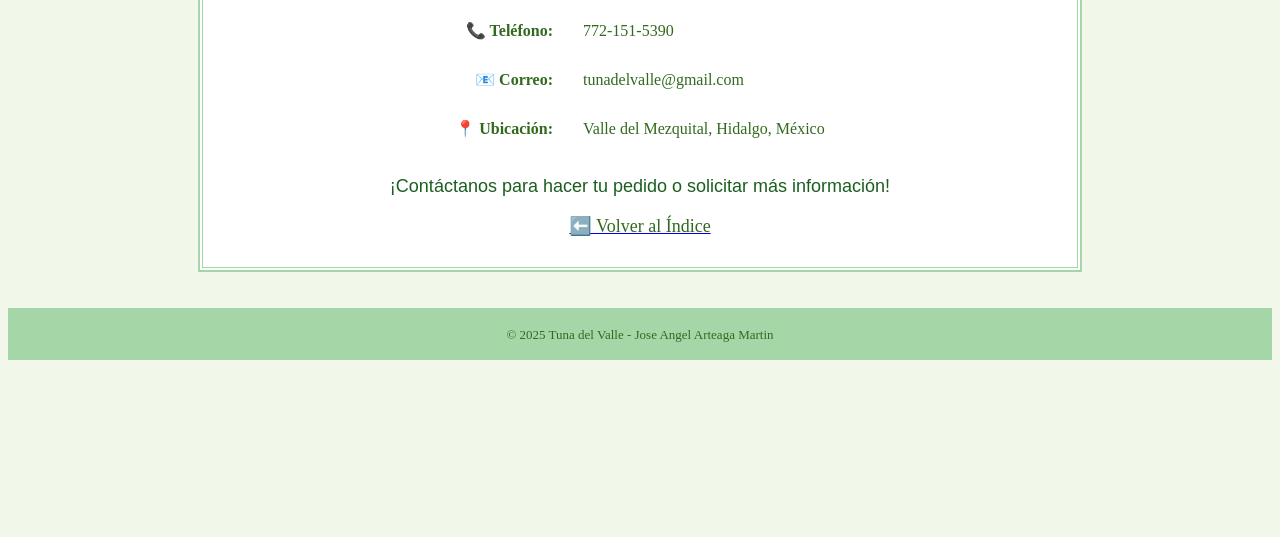
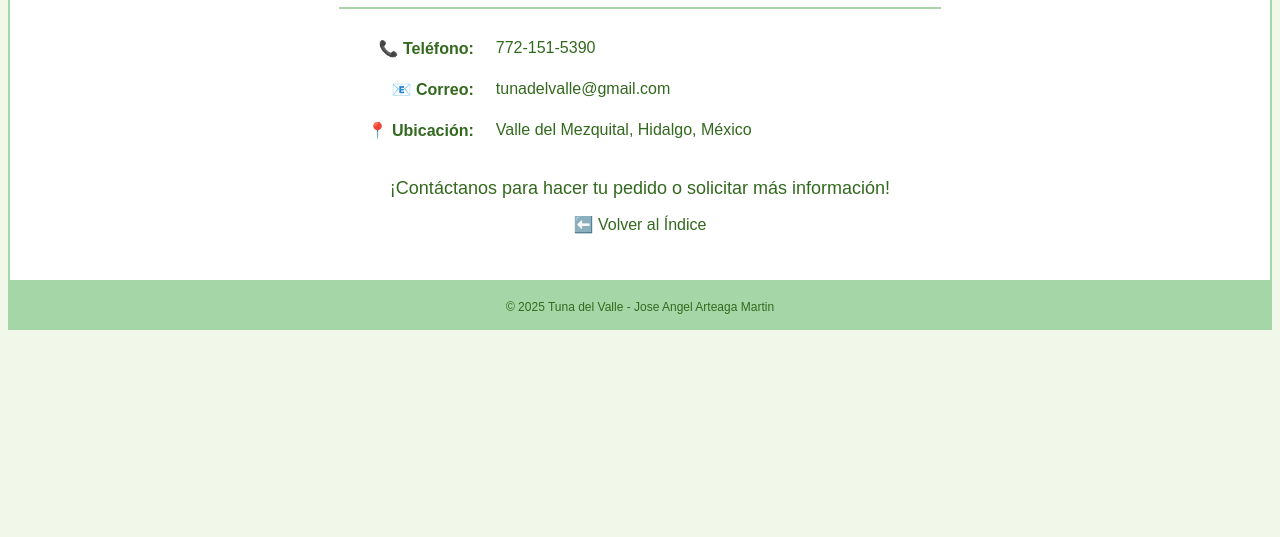
Before and after one commit to Angellino999/Mermelada-de-Tuna, a plain HTML site: page contacto.html in a window 1280 px wide. Shown: the part 263-800 px from the top of the page. Drawn offline with Linux system fonts and the light colour scheme.

Commit message:
Update contacto.html

```diff
--- a/contacto.html
+++ b/contacto.html
@@ -3,39 +3,87 @@
 <head>
     <meta charset="UTF-8">
     <title>Contacto - Tuna del Valle</title>
+    <style>
+        body {
+            background-color: #F1F8E9;
+            color: #33691E;
+            font-family: Arial, Helvetica, sans-serif;
+        }
+        h1, h2 {
+            color: #1B5E20;
+        }
+        h3 {
+            color: #2E7D32;
+        }
+        table {
+            width: 70%;
+            margin: 0 auto;
+        }
+        .header {
+            background-color: #A5D6A7;
+            padding: 20px;
+        }
+        .header img {
+            width: 100px;
+        }
+        .header-title {
+            text-align: center;
+        }
+        .header-title font {
+            color: #1B5E20;
+        }
+        .content {
+            background-color: #FFFFFF;
+            padding: 30px;
+            border: 2px solid #A5D6A7;
+        }
+        .contact-info {
+            padding: 10px 0;
+        }
+        .contact-info td {
+            padding: 10px;
+        }
+        .back-button {
+            display: block;
+            text-align: center;
+            font-size: 16px;
+            color: #33691E;
+            text-decoration: none;
+        }
+        .footer {
+            background-color: #A5D6A7;
+            text-align: center;
+            padding: 15px;
+        }
+        .footer font {
+            font-size: 12px;
+        }
+    </style>
 </head>
 
-<body bgcolor="#F1F8E9" text="#33691E">
+<body>
 
-<!-- Encabezado con logo a la izquierda y título y eslogan centrados en el rectángulo -->
-<table width="100%" bgcolor="#A5D6A7" cellpadding="20">
+<!-- Encabezado con logo y título -->
+<div class="header">
+    <table width="100%">
         <tr>
-        <!-- Logo a la izquierda -->
             <td width="15%" align="left">
-            <img src="logo.jpg" alt="Logo Tuna del Valle" width="100">
+                <img src="logo.jpg" alt="Logo Tuna del Valle">
             </td>
-
-        <!-- Espacio vacío para que el título y eslogan se centren en el rectángulo -->
-        <td align="center" colspan="3">
-            <font size="7" face="Arial, Helvetica, sans-serif" color="#1B5E20"><b>Tuna del Valle</b></font><br>
-            <font size="4" face="Arial, Helvetica, sans-serif" color="#2E7D32"><i>"Frescura Natural de Nuestro Desierto"</i></font>
+            <td class="header-title" colspan="3">
+                <font size="7"><b>Tuna del Valle</b></font><br>
+                <font size="4"><i>"Frescura Natural de Nuestro Desierto"</i></font>
             </td>
-        <td></td>
-        <td></td>
         </tr>
     </table>
-
-<br>
+</div>
 
 <!-- Sección principal -->
-<table width="70%" align="center" bgcolor="#FFFFFF" cellpadding="30" border="2" bordercolor="#A5D6A7">
-    <tr>
-        <td align="center">
+<div class="content">
+    <h1>Contacto</h1>
+    <hr width="50%" color="#A5D6A7">
 
-            <font size="6" face="Arial, Helvetica, sans-serif" color="#33691E"><b>Contacto</b></font>
-            <hr color="#A5D6A7" width="50%">
-
-            <table cellpadding="10" cellspacing="10">
+    <table class="contact-info">
         <tr>
             <td align="right"><b>📞 Teléfono:</b></td>
             <td align="left">772-151-5390</td>
@@ -50,34 +98,19 @@
         </tr>
     </table>
 
-            <br>
+    <p align="center">
+        <font size="4">¡Contáctanos para hacer tu pedido o solicitar más información!</font>
+    </p>
 
-            <font size="4" face="Arial, Helvetica, sans-serif" color="#1B5E20">
-                ¡Contáctanos para hacer tu pedido o solicitar más información!
-            </font>
-
-            <br><br>
-
-            <a href="index.html">
-                <font size="4" color="#33691E">⬅️ Volver al Índice</font>
-            </a>
-
-        </td>
-    </tr>
-</table>
-
-<br><br>
+    <p align="center">
+        <a href="index.html" class="back-button">⬅️ Volver al Índice</a>
+    </p>
+</div>
 
 <!-- Pie de página -->
-<table width="100%" bgcolor="#A5D6A7" cellpadding="15">
-    <tr>
-        <td align="center">
-            <font size="2">
-                © 2025 Tuna del Valle - Jose Angel Arteaga Martin
-            </font>
-        </td>
-    </tr>
-</table>
+<div class="footer">
+    <font>© 2025 Tuna del Valle - Jose Angel Arteaga Martin</font>
+</div>
 
 </body>
 </html>
```
Lines whose indentation alone changed are shown as unchanged.
